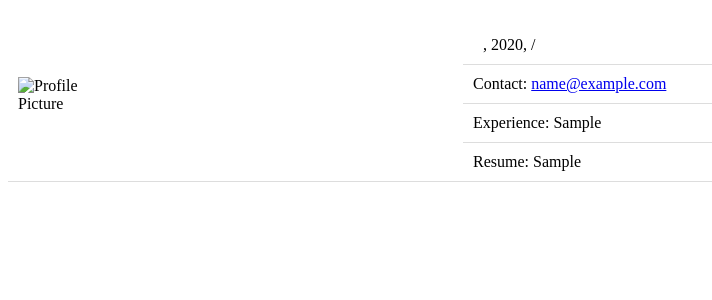
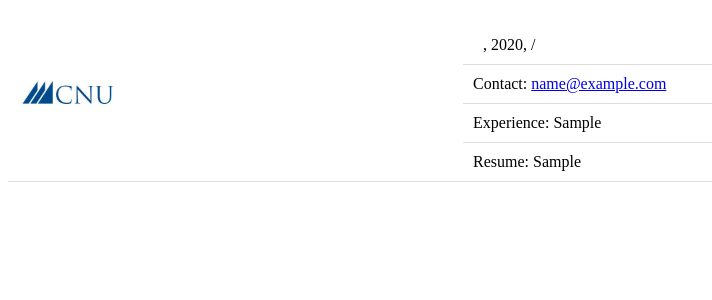
Before and after one commit to spitfire757/Alumni_Site, a PHP site: page /Meeting_Social/view_user.php in a window 1280 px wide. Shown: the top 300 px of the page, without its empty margins (0-712 px from the left). Run offline with PHP 8.4, Linux system fonts and the light colour scheme; the visitor is signed in with stand-in values (Sample User, id 1); tables that the repository leaves empty or names only in its code hold one stand-in row (values such as "Sample post"); data that the repository does not hold is empty; some libraries are stand-ins or nearby versions.

Commit message:
sdfsdfsdfsd

```diff
--- a/index/Meeting_Social/view_user.php
+++ b/index/Meeting_Social/view_user.php
@@ -77,7 +77,7 @@
         <tbody>
             <tr>
                 <!--td rowspan="4"><img src="<?php #echo $row['profile_image']; ?>" alt="Profile Picture" class="profile-pic"></td-->
-                <td rowspan="4"><img src="https://www.google.com/url?sa=i&url=https%3A%2F%2Fwww.istockphoto.com%2Fvector%2Fno-picture-available-placeholder-thumbnail-icon-illustration-design-gm1409329028-459910308&psig=AOvVaw1wXG3Do2rLj82kFOLZKHtT&ust=1712849237953000&source=images&cd=vfe&opi=89978449&ved=0CBIQjRxqFwoTCNjYt-T6t4UDFQAAAAAdAAAAABAE" alt="Profile Picture" class="profile-pic"></td>
+                <td rowspan="4"><img src="images/cnu-initials.jpeg" alt="Profile Picture" class="profile-pic"></td>
                 <td class="info-section">
                     <div class="info-details">
                         <strong><?php echo $fname . ' ' . $lname; ?></strong><br>
```
